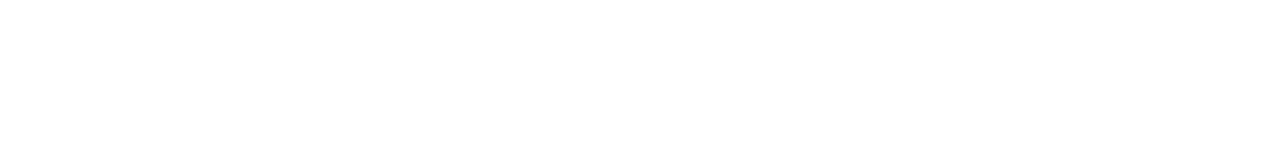
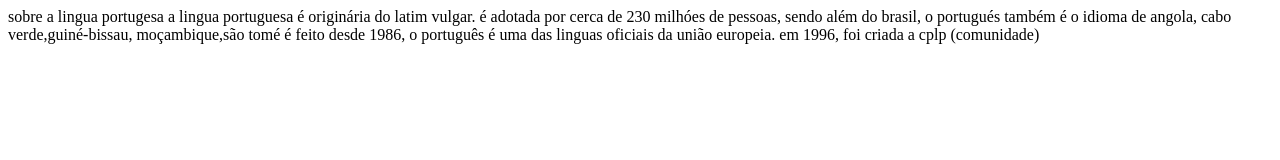
Before and after one commit to Joaovitorproenca/Joao-html, a plain HTML site: page index.html in a window 1280 px wide. Drawn offline with Linux system fonts and the light colour scheme.

Commit message:
index.html

```diff
--- a/index.html
+++ b/index.html
@@ -6,6 +6,12 @@
     <title>Document</title>
 </head>
 <body>
+  sobre a lingua portugesa
 
+     a lingua portuguesa é originária do latim vulgar. é adotada por cerca de 230 milhóes de pessoas, sendo
+
+  além do brasil, o portugués também é o idioma de angola, cabo verde,guiné-bissau, moçambique,são tomé é feito
+
+  desde 1986, o português é uma das linguas oficiais da união europeia. em 1996, foi criada a cplp (comunidade)
 </body>
 </html>
```
